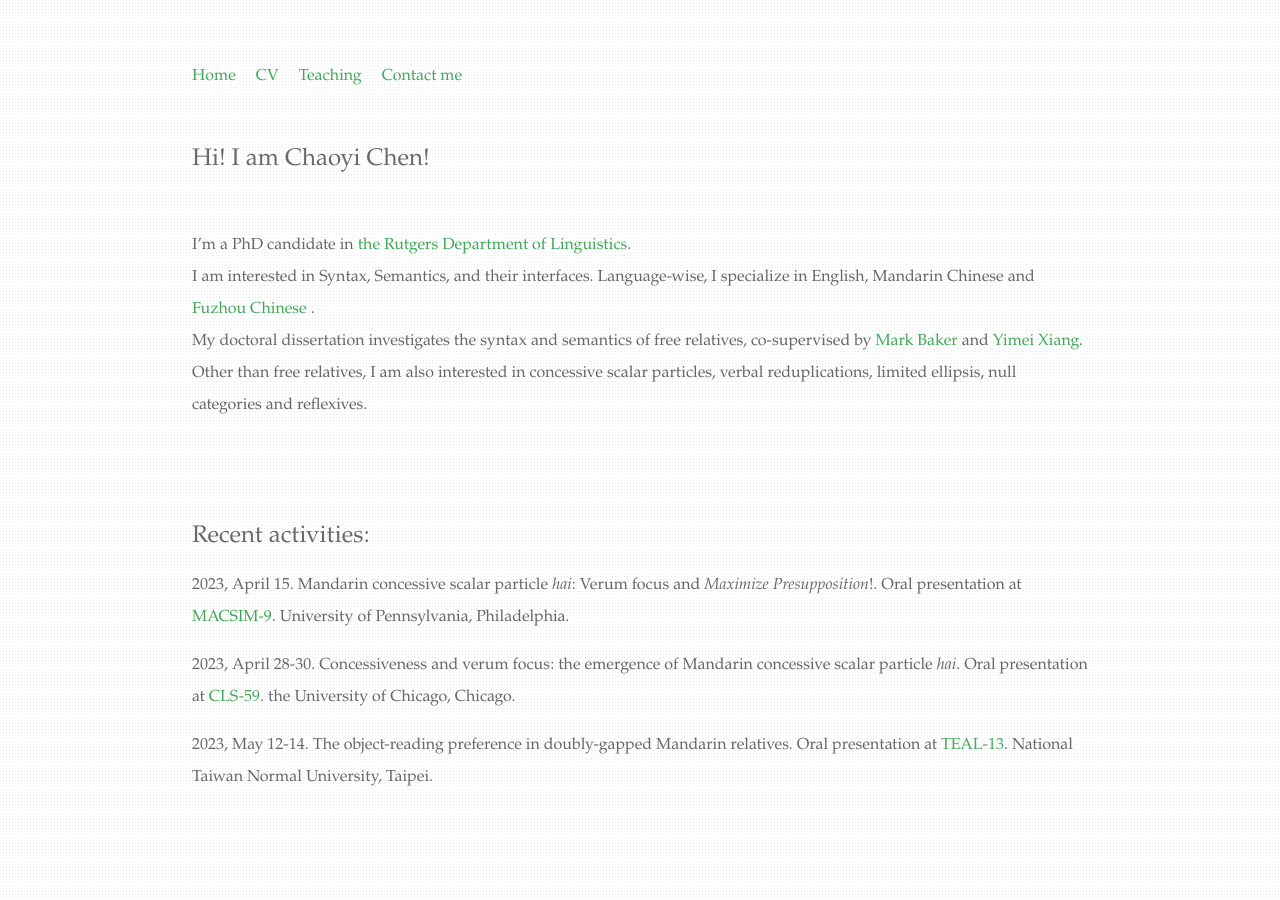
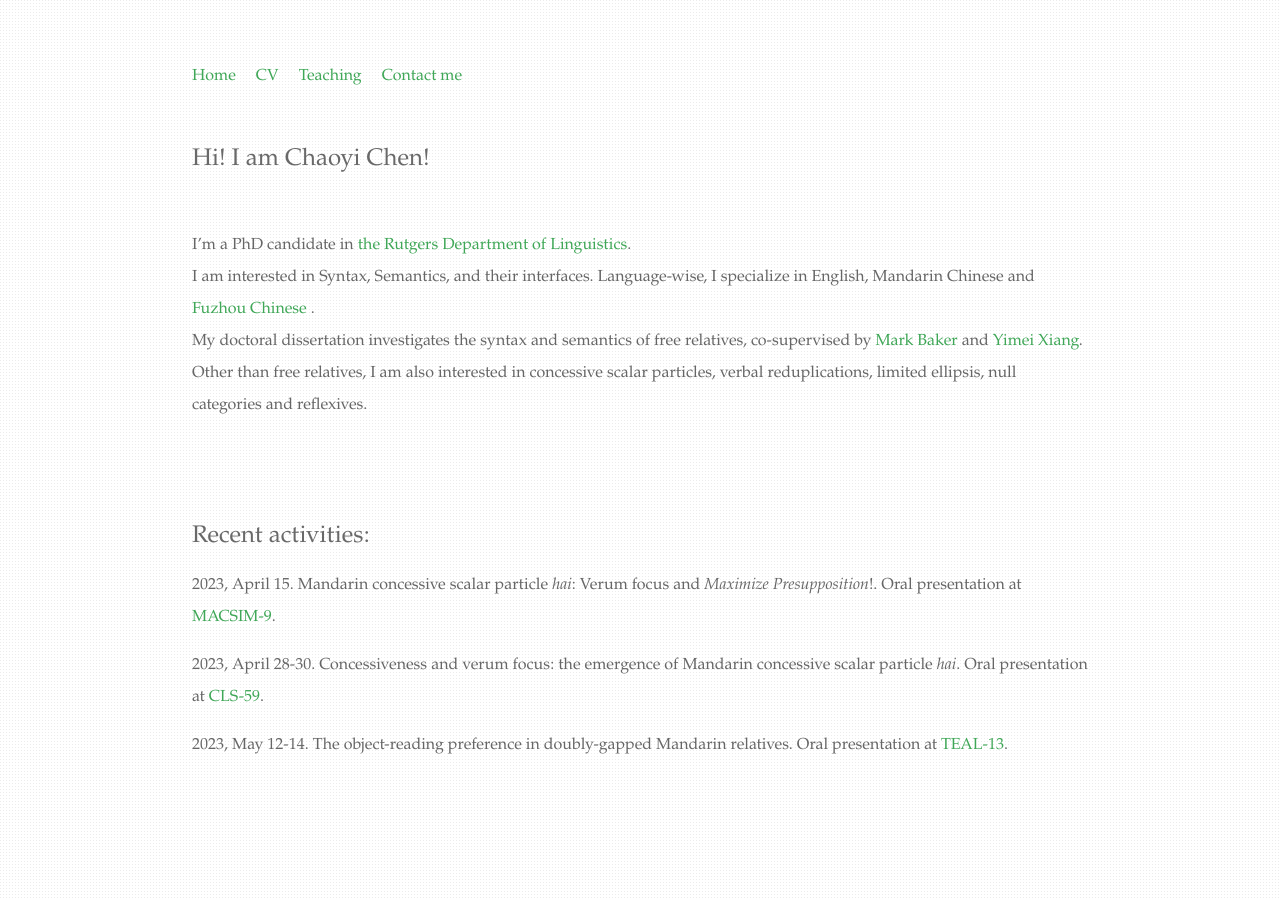
Before and after one commit to chaoyichen71/chaoyichen71.github.io, a Jekyll site: the page built from index.html, in a window 1280 px wide. Built offline with Jekyll 4.4.1, drawn with Linux system fonts in a browser that asks for light colours.

Commit message:
Update index.html

```diff
--- a/index.html
+++ b/index.html
@@ -14,7 +14,7 @@ title: Chaoyi Chen (陈超逸)
 		</br>
 		<div class="blurb">
 			<h2>Recent activities:</h2>
-			<p>2023, April 15. Mandarin concessive scalar particle <i>hai</i>: Verum focus and <i>Maximize Presupposition</i>!. Oral presentation at <a href="https://www.macsim.us/the-9th-macsim/9th-macsim-schedule/">MACSIM-9</a>. University of Pennsylvania, Philadelphia.
-			<p>2023, April 28-30. Concessiveness and verum focus: the emergence of Mandarin concessive scalar particle <i>hai</i>. Oral presentation at <a href="http://chicagolinguisticsociety.org/">CLS-59</a>. the University of Chicago, Chicago. </p>
-			<p>2023, May 12-14. The object-reading preference in doubly-gapped Mandarin relatives. Oral presentation at <a href="https://sites.google.com/ntnueng.tw/teal13">TEAL-13</a>. National Taiwan Normal University, Taipei. </p>
+			<p>2023, April 15. Mandarin concessive scalar particle <i>hai</i>: Verum focus and <i>Maximize Presupposition</i>!. Oral presentation at <a href="https://www.macsim.us/the-9th-macsim/9th-macsim-schedule/">MACSIM-9</a>.
+			<p>2023, April 28-30. Concessiveness and verum focus: the emergence of Mandarin concessive scalar particle <i>hai</i>. Oral presentation at <a href="http://chicagolinguisticsociety.org/">CLS-59</a>. </p>
+			<p>2023, May 12-14. The object-reading preference in doubly-gapped Mandarin relatives. Oral presentation at <a href="https://sites.google.com/ntnueng.tw/teal13">TEAL-13</a>. </p>
 </div>
```
